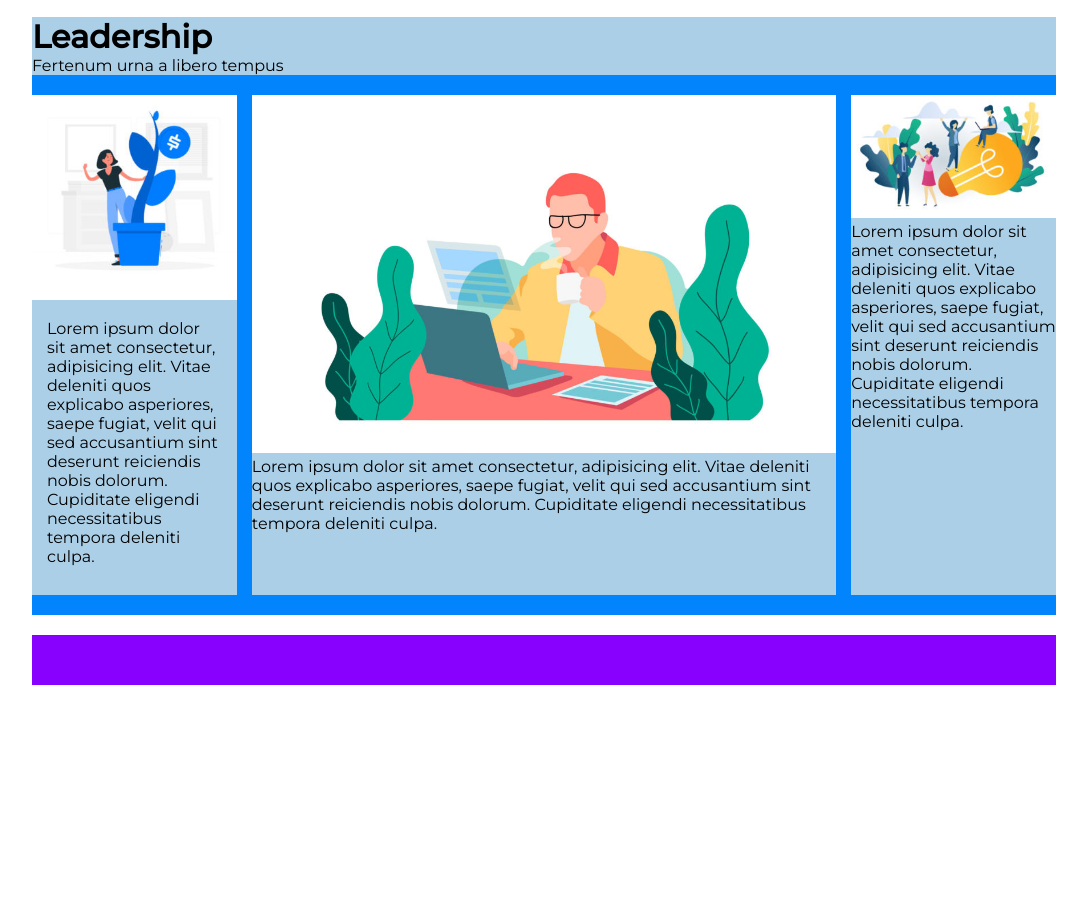
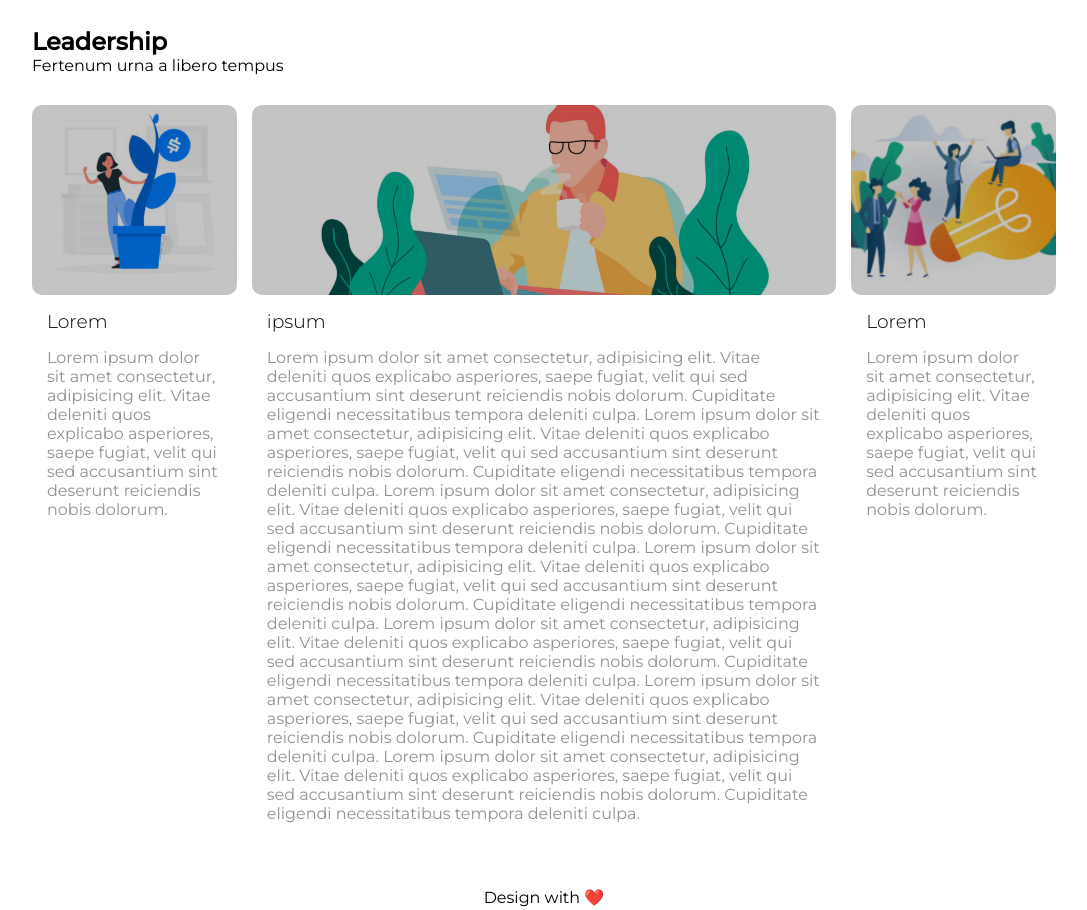
Before and after one commit to Mega-117/htmlcss-wp, a plain HTML site: page index.html in a window 1280 px wide. Shown: the part 701-1611 px from the top of the page, without its empty margins (96-1183 px from the left). Before the commit the page ends 1386 px from the top, so only its background shows below. Drawn offline with Linux system fonts and the light colour scheme.

Commit message:
layout completo

```diff
--- a/css/style.css
+++ b/css/style.css
@@ -10,7 +10,6 @@ header,main{
     margin:auto;
     margin-top: 20px;
 }
-
 
 .logo{
     padding-right: 20px;
@@ -37,19 +36,20 @@ li:hover a{
     text-decoration: none;
     color: #929292;
     padding: 20px 0px;
-
 }
 
+.block-conteiner{
+    margin-bottom: 30px;
+    border-radius: 10px;
+    position: relative;
+    overflow: hidden;
+}
 
 .block-1{
     background-image: url("../img/banner.jpg");
     background-size: cover;
     background-position: center;
     height: 500px;
-    margin-bottom: 20px;
-    border-radius: 10px;
-    position: relative;
-    overflow: hidden;
 }
 
 .overlay::after{
@@ -81,37 +81,47 @@ li:hover a{
     clear: both;
 }
 
-.block-2{
-    background-color:#0284fc;
+.colonna{
+    margin: 30px 0;
+    float:left;
 }
 
-.block-2>div, .row>div{
-    background-color: #abcfe7;
-}
-
-
-.colonna{
-    height: 500px;
-    margin: 20px 0;
-    float:left;
+.colonna>img{
+    width: 100%;
 }
 
 .block-4,.block-6{
     width: 20%;
 }
 
+.img-container-2{
+    position: relative;
+    border-radius: 10px;
+    overflow: hidden;
+}
+
+.img-conteiner{
+    height: 190px;
+}
+
+.img-conteiner>img{
+    width: 100%;
+    height: 100%;
+    object-fit: cover;
+}
 
 
-.overlay-img img::after{
-    width: 100%;
-    border: 1px solid;
-    border-radius: 10px;
-    background-color: #929292;
-    z-index:2;
+.text-article{
+    padding: 15px;
 }
 
-.block-4>p{
-    padding: 15px;
+.text-article>h3{
+    margin-bottom: 15px;
+    font-weight: 300;
+}
+
+.text-article>p{
+    color: #929292;
 }
 
 .block-5{
@@ -120,12 +130,9 @@ li:hover a{
     margin-right: 15px;
 }
 
-.overlay-img>img{
-    width: 100%;
-}
 
 .block-7{
-    background-color: #8801fe;
     height: 50px;
     margin-top: 20px;
+    text-align: center;
 }
--- a/index.html
+++ b/index.html
@@ -22,42 +22,71 @@
             </nav>
         </header>
         <main>
-            <div class="block-1 overlay">
-                <div class="main-banner-text">
-                    <h1>Pretium ac placerat dui interdum nunc in eros urna mobi</h1>
-                    <p>Lorem ipsum, dolor sit amet consectetur adipisicing elit. Non voluptatem numquam tenetur totam nesciunt impedit, tempore...</p>
+            <div class="block-conteiner">
+                <div class="block-1 overlay">
+                    <div class="main-banner-text">
+                        <h1>Pretium ac placerat dui interdum nunc in eros urna mobi</h1>
+                        <p>Lorem ipsum, dolor sit amet consectetur adipisicing elit. Non voluptatem numquam tenetur totam nesciunt impedit, tempore...</p>
+                    </div>
                 </div>
             </div>
 
             <div class="block-2 clearfix">
                 <div class="block-3">
-                    <h1>Leadership</h1>
+                    <h2>Leadership</h2>
                     <span>Fertenum urna a libero tempus</span>
                 </div>
                 <div class="row">
                     <div class="block-4 colonna">
-                            <div class="overlay-img">
+
+                        <div class="img-container-2">
+                            <div class="img-conteiner overlay">
                                 <img src="img/img-1.jpg" alt="img-articolo-1">
                             </div>
-                        <p>Lorem ipsum dolor sit amet consectetur, adipisicing elit. Vitae deleniti quos explicabo asperiores, saepe fugiat, velit qui sed accusantium sint deserunt reiciendis nobis dolorum. Cupiditate eligendi necessitatibus tempora deleniti culpa.</p>
+                        </div>
+
+                        <div class="text-article">
+                            <h3>Lorem</h3>
+                            <p>Lorem ipsum dolor sit amet consectetur, adipisicing elit. Vitae deleniti quos explicabo asperiores, saepe fugiat, velit qui sed accusantium sint deserunt reiciendis nobis dolorum.</p>
+                        </div>
                     </div>
                     <div class="block-5 colonna">
-                        <div class="overlay-img">
-                            <img src="img/banner-2.jpg" alt="img-articolo-1">
+
+                        <div class="img-container-2">
+                            <div class="img-conteiner overlay">
+                                <img src="img/banner-2.jpg" alt="">
+                            </div>
                         </div>
-                    <p>Lorem ipsum dolor sit amet consectetur, adipisicing elit. Vitae deleniti quos explicabo asperiores, saepe fugiat, velit qui sed accusantium sint deserunt reiciendis nobis dolorum. Cupiditate eligendi necessitatibus tempora deleniti culpa.</p>
-
+                        <div class="text-article">
+                            <h3>ipsum</h3>
+                            <p>Lorem ipsum dolor sit amet consectetur, adipisicing elit. Vitae deleniti quos explicabo asperiores, saepe fugiat, velit qui sed accusantium sint deserunt reiciendis nobis dolorum. Cupiditate eligendi necessitatibus tempora deleniti culpa.
+                               Lorem ipsum dolor sit amet consectetur, adipisicing elit. Vitae deleniti quos explicabo asperiores, saepe fugiat, velit qui sed accusantium sint deserunt reiciendis nobis dolorum. Cupiditate eligendi necessitatibus tempora deleniti culpa.
+                               Lorem ipsum dolor sit amet consectetur, adipisicing elit. Vitae deleniti quos explicabo asperiores, saepe fugiat, velit qui sed accusantium sint deserunt reiciendis nobis dolorum. Cupiditate eligendi necessitatibus tempora deleniti culpa.
+                               Lorem ipsum dolor sit amet consectetur, adipisicing elit. Vitae deleniti quos explicabo asperiores, saepe fugiat, velit qui sed accusantium sint deserunt reiciendis nobis dolorum. Cupiditate eligendi necessitatibus tempora deleniti culpa.
+                               Lorem ipsum dolor sit amet consectetur, adipisicing elit. Vitae deleniti quos explicabo asperiores, saepe fugiat, velit qui sed accusantium sint deserunt reiciendis nobis dolorum. Cupiditate eligendi necessitatibus tempora deleniti culpa.
+                               Lorem ipsum dolor sit amet consectetur, adipisicing elit. Vitae deleniti quos explicabo asperiores, saepe fugiat, velit qui sed accusantium sint deserunt reiciendis nobis dolorum. Cupiditate eligendi necessitatibus tempora deleniti culpa.
+                               Lorem ipsum dolor sit amet consectetur, adipisicing elit. Vitae deleniti quos explicabo asperiores, saepe fugiat, velit qui sed accusantium sint deserunt reiciendis nobis dolorum. Cupiditate eligendi necessitatibus tempora deleniti culpa. </p>
+                        </div>
                     </div>
                     <div class="block-6 colonna">
-                        <div class="overlay-img">
-                            <img src="img/img-3.jpg" alt="img-articolo-1">
+                        <div class="img-container-2">
+                            <div class="img-conteiner overlay">
+                                <img src="img/img-3.jpg" alt="">
+                            </div>
                         </div>
-                    <p>Lorem ipsum dolor sit amet consectetur, adipisicing elit. Vitae deleniti quos explicabo asperiores, saepe fugiat, velit qui sed accusantium sint deserunt reiciendis nobis dolorum. Cupiditate eligendi necessitatibus tempora deleniti culpa.</p>
+                        <div class="text-article">
+                            <h3>Lorem</h3>
+                            <p>Lorem ipsum dolor sit amet consectetur, adipisicing elit. Vitae deleniti quos explicabo asperiores, saepe fugiat, velit qui sed accusantium sint deserunt reiciendis nobis dolorum.
+
+                            </p>
+                        </div>
 
                     </div>
                 </div>
             </div>
-            <div class="block-7"></div>
+            <div class="block-7">
+                <span>Design with ❤️</span>
+            </div>
         </main>
     </body>
 </html>
```
